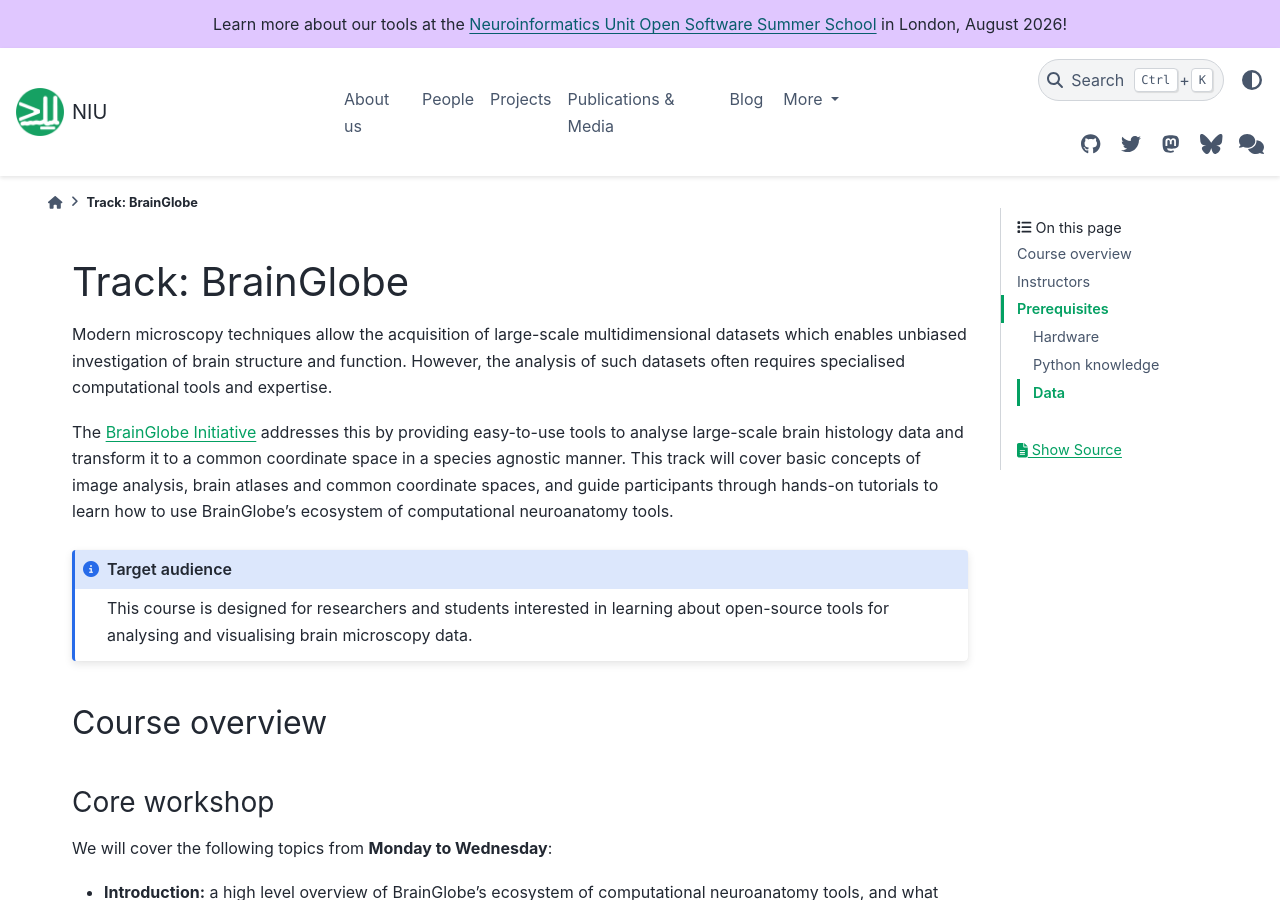
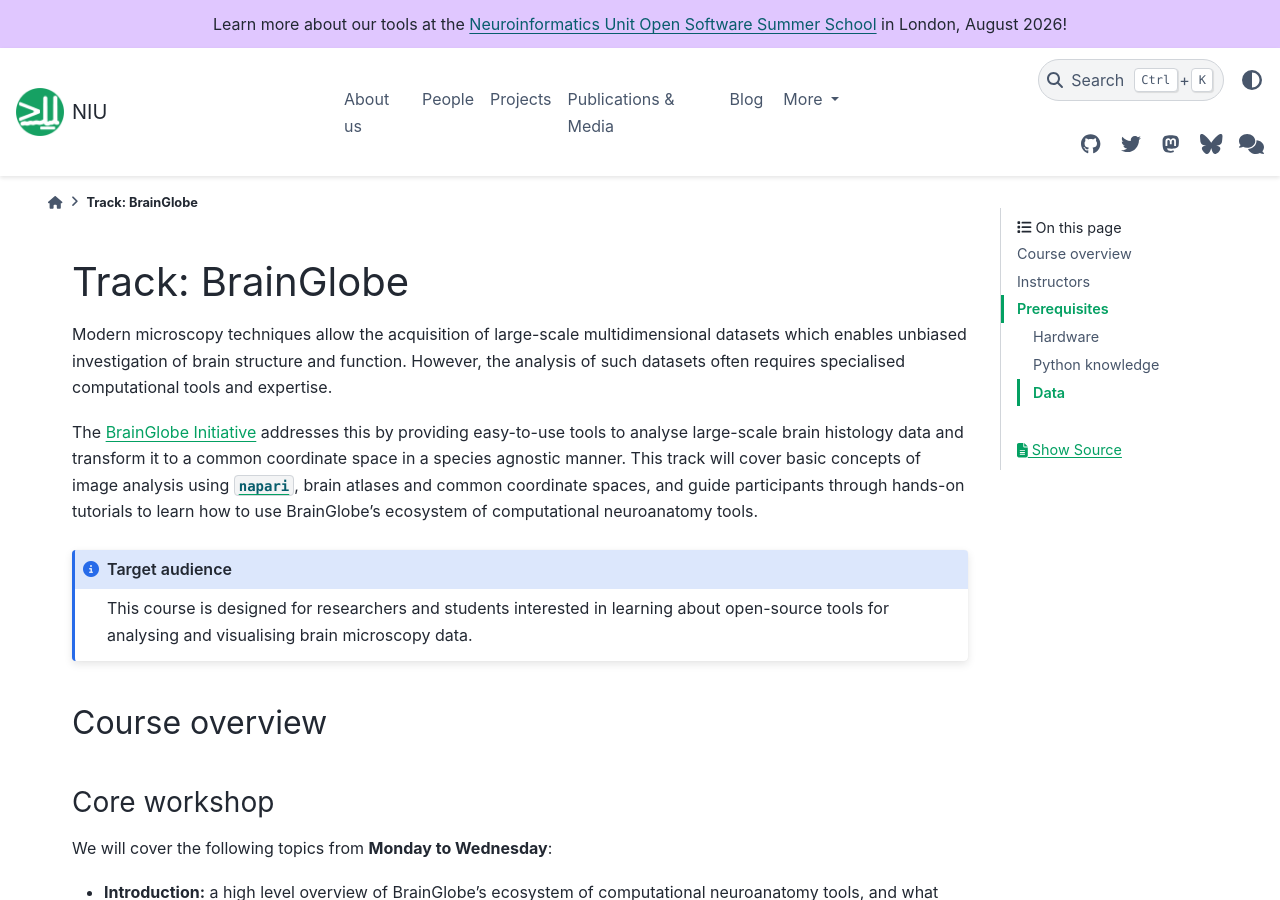
Before and after one commit to neuroinformatics-unit/neuroinformatics-unit.github.io, a Sphinx documentation site: the page built from docs/source/open-software-summer-school/2026/brainglobe.md, in a window 1280 px wide and 900 px high. Built offline with Sphinx 7.4.7 and the PyData theme 0.15.4, drawn with Linux system fonts in a browser that asks for light colours; nearby versions of some CDN libraries.

Commit message:
Specify napari for basic image analysis

```diff
--- a/docs/source/open-software-summer-school/2026/brainglobe.md
+++ b/docs/source/open-software-summer-school/2026/brainglobe.md
@@ -5,7 +5,7 @@
 However, the analysis of such datasets often requires specialised computational tools and expertise.
 
 The [BrainGlobe Initiative](https://brainglobe.info) addresses this by providing easy-to-use tools to analyse large-scale brain histology data and transform it to a common coordinate space in a species agnostic manner.
-This track will cover basic concepts of image analysis, brain atlases and common coordinate spaces, and guide participants through hands-on tutorials to learn how to use BrainGlobe's ecosystem of computational neuroanatomy tools.
+This track will cover basic concepts of image analysis using [`napari`](https://napari.org/stable/), brain atlases and common coordinate spaces, and guide participants through hands-on tutorials to learn how to use BrainGlobe's ecosystem of computational neuroanatomy tools.
 
 ::: {admonition} Target audience
 :class: note
```
